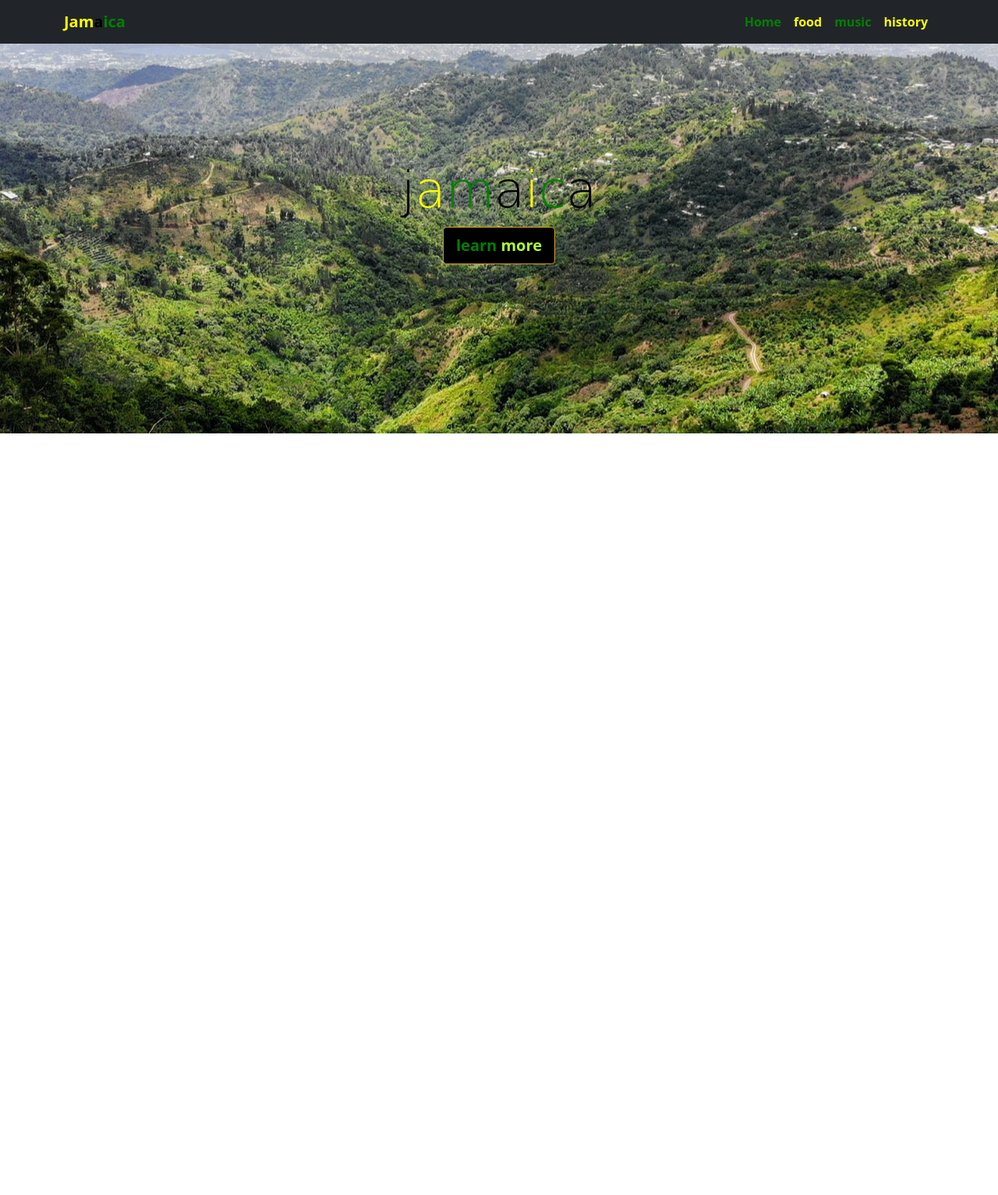
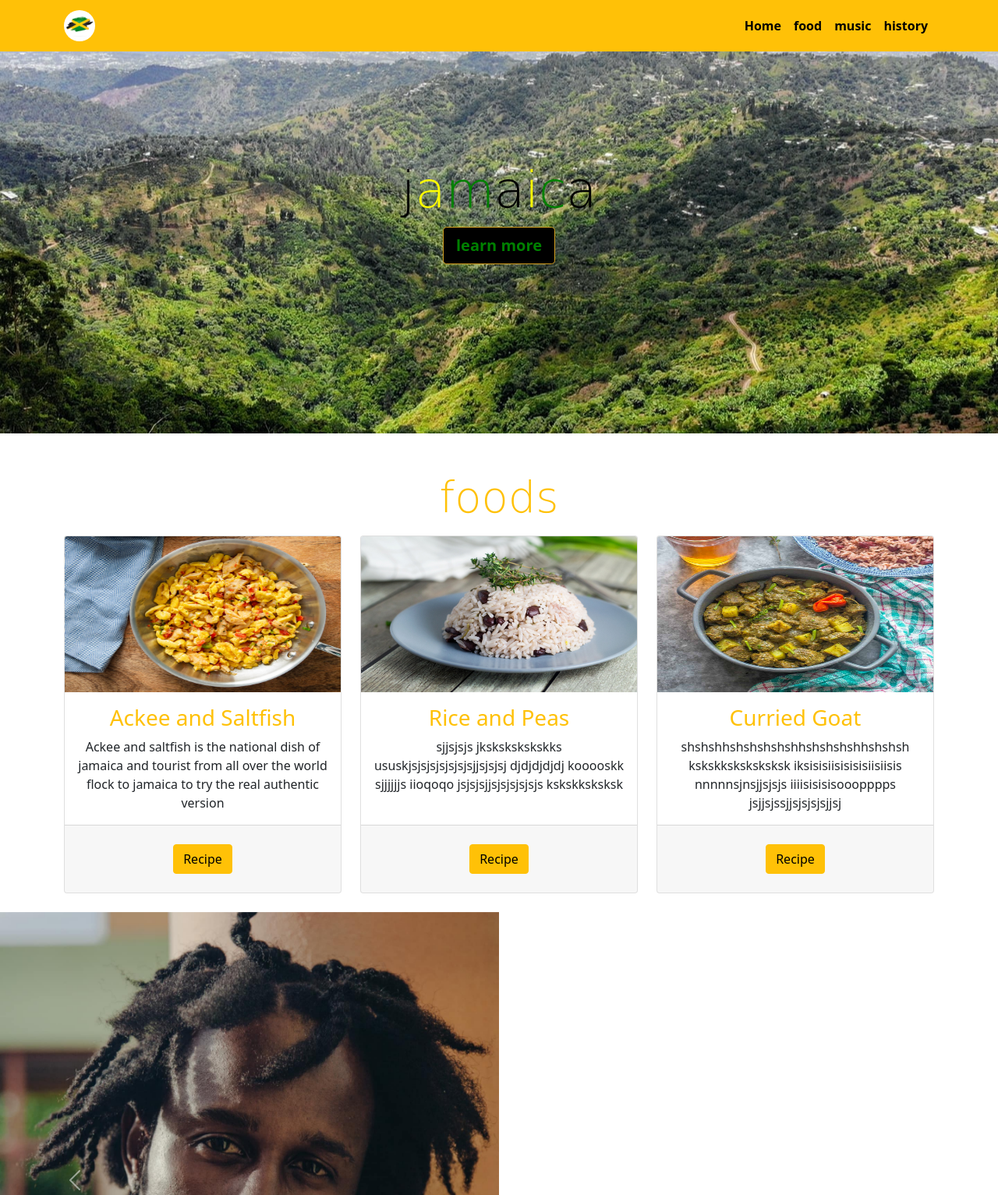
Before and after one commit to DOOMVSLIGHT/jamaica, a plain HTML site: page index.html in a window 1280 px wide. Shown: the top 1533 px of the page at 78% size. Before the commit the page ends 800 px from the top, so only its background shows below. Drawn offline with nearby package versions, Linux system fonts and the light colour scheme; a web font is replaced by a local one.

Commit message:
section 2 food, section 3 music

```diff
--- a/index.html
+++ b/index.html
@@ -22,9 +22,12 @@
   </head>
   <body>
 
-        <nav class="navbar navbar-expand-lg navbar-light bg-dark fixed-top">
+        <nav class="navbar navbar-expand-lg navbar-light bg-warning fixed-top">
             <div class="container">
-                <a class="navbar-brand" href="#"><span style="color: yellow;">Jam</span><span style="color:black;">a</span><span style="color: green;">ica</span></a>
+                <a class="navbar-brand" href="#">
+                    <img src="jam2.jpg" width="40" height="40" alt="" class="navimi">
+                </a>
+
                 <button class="navbar-toggler" type="button" data-toggle="collapse"
                 data-target="#navbarSupportedContent" aria-controls="navbarSupportedContent"
                 aria-expanded="false" aria-label="Toggle navigation">
@@ -34,18 +37,18 @@
                 <div class="collapse navbar-collapse" id="navbarSupportedContent">
                     <ul class="navbar-nav ms-auto">
                         <li class="nav-item active">
-                            <a class="nav-link" href="#"> <span style="color: green;">Home</span>
+                            <a class="nav-link" href="#"> <span style="color: black;">Home</span>
 
                             </a>
                         </li>
                         <li class="nav-item">
-                            <a class="nav-link" href="#services"><span style="color: yellow;">food</span></a>
+                            <a class="nav-link" href="#services"><span style="color: black;">food</span></a>
                         </li>
                         <li class="nav-item">
-                            <a class="nav-link" href="#contact"><span style="color: green;">music</span></a>
+                            <a class="nav-link" href="#contact"><span style="color: black;">music</span></a>
                         </li>
                         <li class="nav-item">
-                            <a class="nav-link" href="#contact"><span style="color: yellow;">history</span></a>
+                            <a class="nav-link" href="#contact"><span style="color: black;">history</span></a>
                         </li>
                     </ul>
                 </div>
@@ -58,15 +61,102 @@
               <div class="container-fluid text-center">
                  <h1 class="display-3"><span style="color: black;">j</span><span style="color: yellow;">a</span><span style="color: green;">m</span><span style="color: black;">a</span><span style="color: yellow;">i</span><span style="color: green;">c</span><span style="color: black;">a</span></h1>
 
-                 <p><a href="#" class="btn btn-primary btn-lg btnh" role="button"><span style="color: green;">learn</span> <span style="color: greenyellow;">more</span></a></p>
+                 <p><a href="#" class="btn btn-primary btn-lg btnh" role="button"><span style="color: green;">learn</span> <span style="color: green;">more</span></a></p>
 
               </div>
 
           </header>
-          <!-- banner section -->
-          <section></section>
-          <!-- fun facts -->
-          <section></section>
+         <!-- food -->
+          <section id="food" class="container">
+              <h2 class="display-4 text-center mt-5 mb-3">foods</h2>
+
+
+   <div class="row text-center">
+    <div class="col-md-4 mb-4">
+       <div class="card h-100">
+          <img class="card-img-top" src="ackeeand saltfish.jpg" alt="ackee">
+          <div class="card-body">
+            <h3 class="card-title">Ackee and Saltfish</h3>
+             <p class="card-text"> Ackee and saltfish is the national dish of jamaica and tourist from all over the world flock to jamaica to try the real authentic version
+
+             </p>
+          </div>
+          <div class="card-footer py-4">
+             <a href="#" class="btn btn-warning">Recipe</a>
+          </div>
+       </div>
+    </div>
+
+    <div class="col-md-4 mb-4">
+       <div class="card h-100">
+          <img class="card-img-top" src="rice3.jpg" alt="rice">
+          <div class="card-body">
+            <h3 class="card-title">Rice and Peas</h3>
+                <p class="card-text"> sjjsjsjs jkskskskskskks ususkjsjsjsjsjsjsjsjjsjsjsj djdjdjdjdj kooooskk sjjjjjjs iioqoqo jsjsjsjjsjsjsjsjsjs kskskksksksk</p>
+          </div>
+          <div class="card-footer py-4">
+             <a href="#" class="btn btn-warning">Recipe</a>
+          </div>
+       </div>
+    </div>
+
+    <div class="col-md-4 mb-4">
+       <div class="card h-100">
+          <img class="card-img-top" src="curry1.jpg" alt="Currygoat">
+          <div class="card-body">
+             <h3 class="card-title">Curried Goat</h3>
+             <p class="card-text">shshshhshshshshshhshshshshhshshsh kskskksksksksksk iksisisiisisisisiisiisis nnnnnsjnsjjsjsjs iiiisisisisooopppps jsjjsjssjjsjsjsjsjjsj</p>
+          </div>
+          <div class="card-footer py-4">
+             <a href="#" class="btn btn-warning">Recipe</a>
+          </div>
+       </div>
+    </div>
+ </div>
+</section>
+
+
+
+
+
+
+
+          </section>
+          <!-- music -->
+          <div id="carouselExampleIndicators" class="carousel slide" data-ride="carousel">
+            <ol class="carousel-indicators">
+              <li data-target="#carouselExampleIndicators" data-slide-to="0" class="active"></li>
+              <li data-target="#carouselExampleIndicators" data-slide-to="1"></li>
+              <li data-target="#carouselExampleIndicators" data-slide-to="2"></li>
+            </ol>
+            <div class="carousel-inner">
+              <div class="carousel-item active">
+                <img class="w-50 slidin" src="pop.jpg" alt="First slide">
+              </div>
+              <div class="carousel-item">
+                <img class="w-50 slidin" src="kartel.jpg" alt="Second slide">
+              </div>
+              <div class="carousel-item">
+                <img class="w-50 sliding" src="mas.jpg" alt="Third slide">
+              </div>
+            </div>
+            <a class="carousel-control-prev" href="#carouselExampleIndicators" role="button" data-slide="prev">
+              <span class="carousel-control-prev-icon" aria-hidden="true"></span>
+              <span class="sr-only">Previous</span>
+            </a>
+            <a class="carousel-control-next" href="#carouselExampleIndicators" role="button" data-slide="next">
+              <span class="carousel-control-next-icon" aria-hidden="true"></span>
+              <span class="sr-only">Next</span>
+            </a>
+          </div>
+
+
+
+
+
+
+          </section>
+
           <!-- featured destinations -->
           <section></section>
           <!-- popular destinations -->
@@ -78,6 +168,5 @@
 
       <script src="https://cdn.jsdelivr.net/npm/@popperjs/core@2.6.0/dist/umd/popper.min.js" integrity="sha384-KsvD1yqQ1/1+IA7gi3P0tyJcT3vR+NdBTt13hSJ2lnve8agRGXTTyNaBYmCR/Nwi" crossorigin="anonymous"></script>
       <script src="https://cdn.jsdelivr.net/npm/bootstrap@5.0.0-beta2/dist/js/bootstrap.min.js" integrity="sha384-nsg8ua9HAw1y0W1btsyWgBklPnCUAFLuTMS2G72MMONqmOymq585AcH49TLBQObG" crossorigin="anonymous"></script>
-
   </body>
 </html>
--- a/style.css
+++ b/style.css
@@ -24,3 +24,33 @@ h1{
   .nav-link{
       font-weight: 900;
   }
+  .navimi{
+      border-radius: 80%;
+  }
+  .card-img-top{
+      height: 200px;
+  }
+  h2{
+      font-family:'oi', cursive ;
+      color: #ffc107;
+  }
+  h4{
+      color:#ffc107 ;
+  }
+
+  h3{
+    color: #ffc107;
+  }
+  .giphy1{
+      height: 200px;
+      width: 300px;
+ }
+
+
+}
+ .slidin{
+    display: block;
+    margin-left: auto;
+    margin-right: auto;
+
+}
```
Also changed, not shown: ackeeand saltfish.jpg (added), curry goat.jpg (added), curry1.jpg (added), jam2.jpg (added), jam3.png (added), kartel.jpg (added), mas.jpg (added), pop.jpg (added), poppy1.gif (added), poppy2.webp (added), rice.jpg (added), rice23 (1).jpg (added), rice23.jpg (added), rice3.jpg (added).
